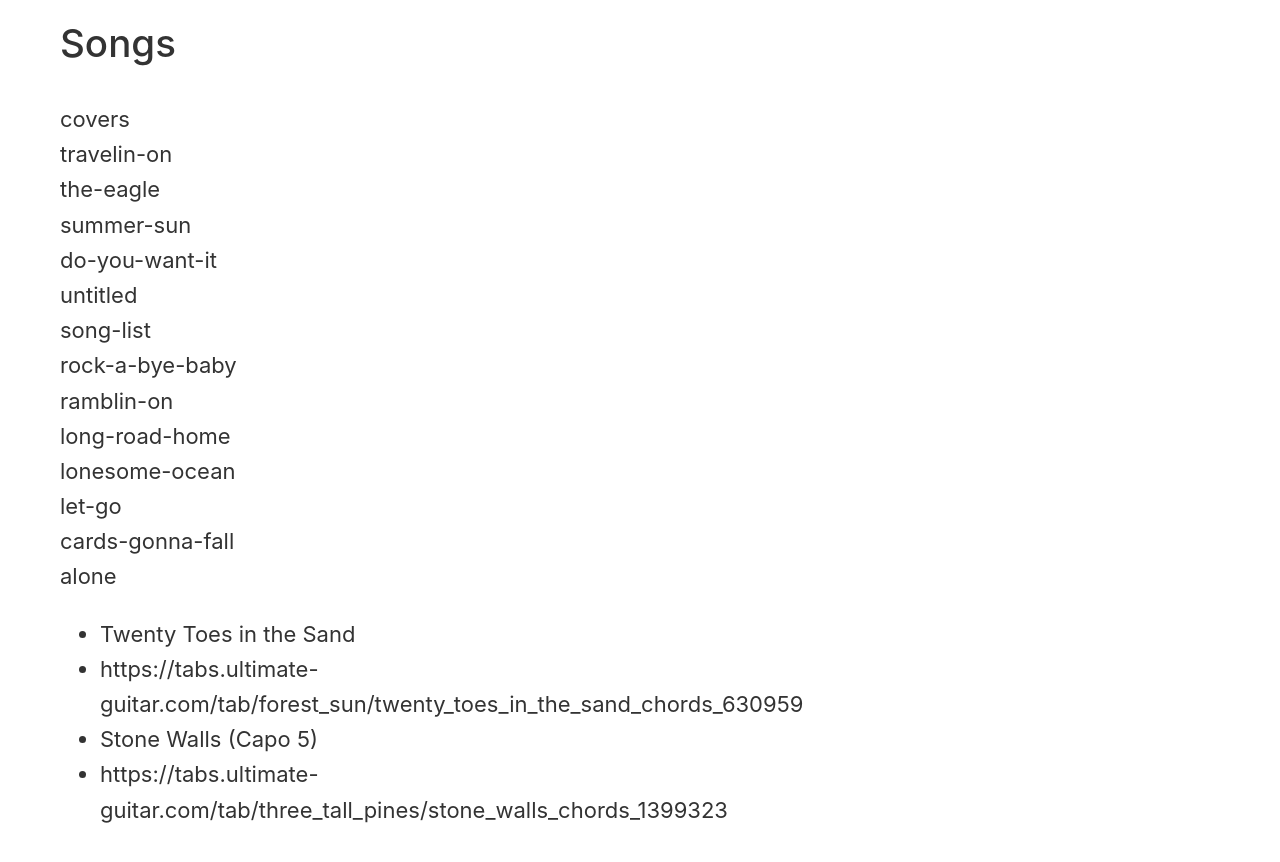
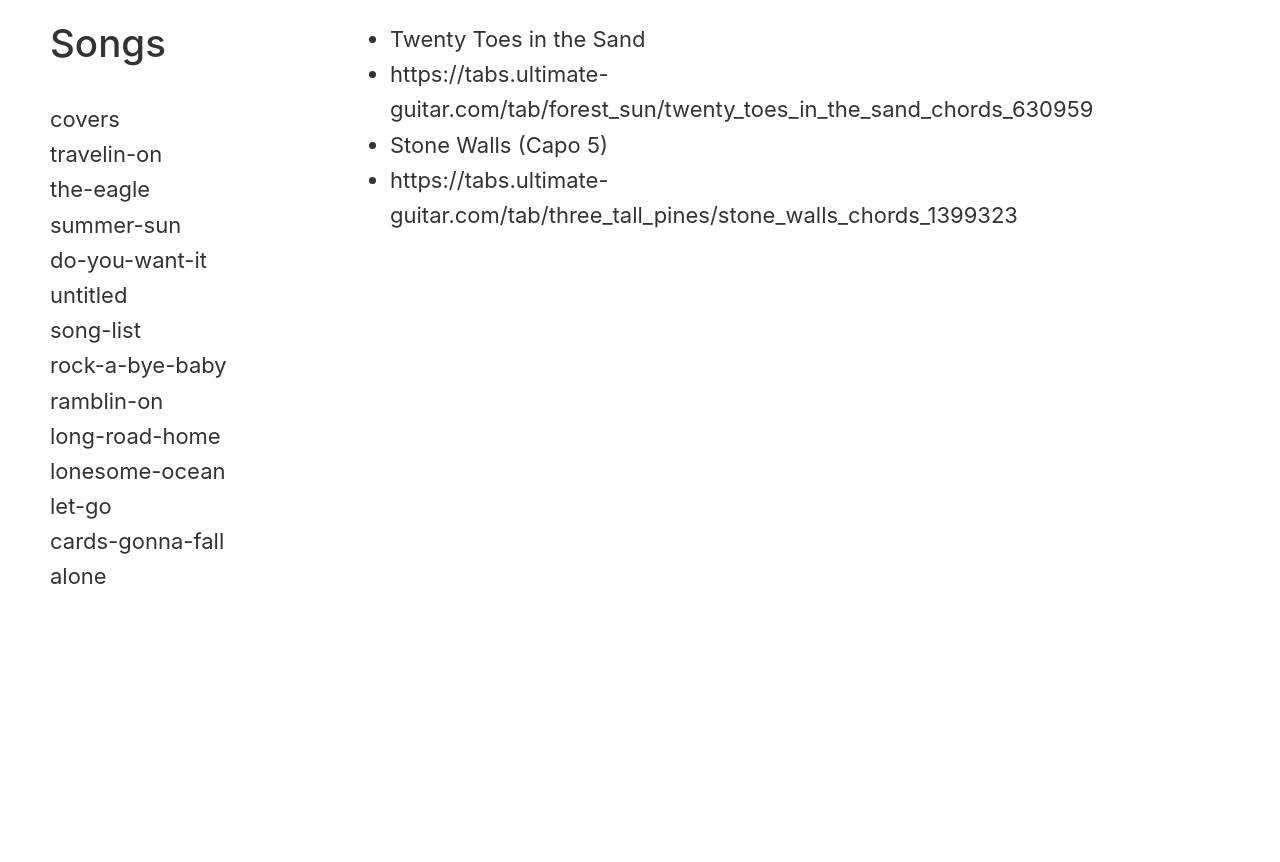
Before and after one commit to reyemtm/songs, a Jekyll site: the page built from test.md, in a window 1280 px wide. Shown: the top 862 px of the page. Built offline with Jekyll 4.4.1, drawn with Linux system fonts in a browser that asks for light colours; nearby versions of some CDN libraries; library files that are not in the unit come from our copies.

Commit message:
Update test.md

```diff
--- a/test.md
+++ b/test.md
@@ -1,13 +1,15 @@
 ---
 layout: default
 ---
-<section id="sidebar" class="col-3">
-  <h2>Songs</h2>
-  <ul class="song-list">
-  </ul>
-</section>
-<section role="main" id="songs" class="col-9">
-</section>
+<div class="row">
+  <section id="sidebar" class="col-3">
+    <h2>Songs</h2>
+    <ul class="song-list">
+    </ul>
+  </section>
+  <section role="main" id="songs" class="col-9">
+  </section>
+</div>
 <script>
 var songs = [];
 
```
